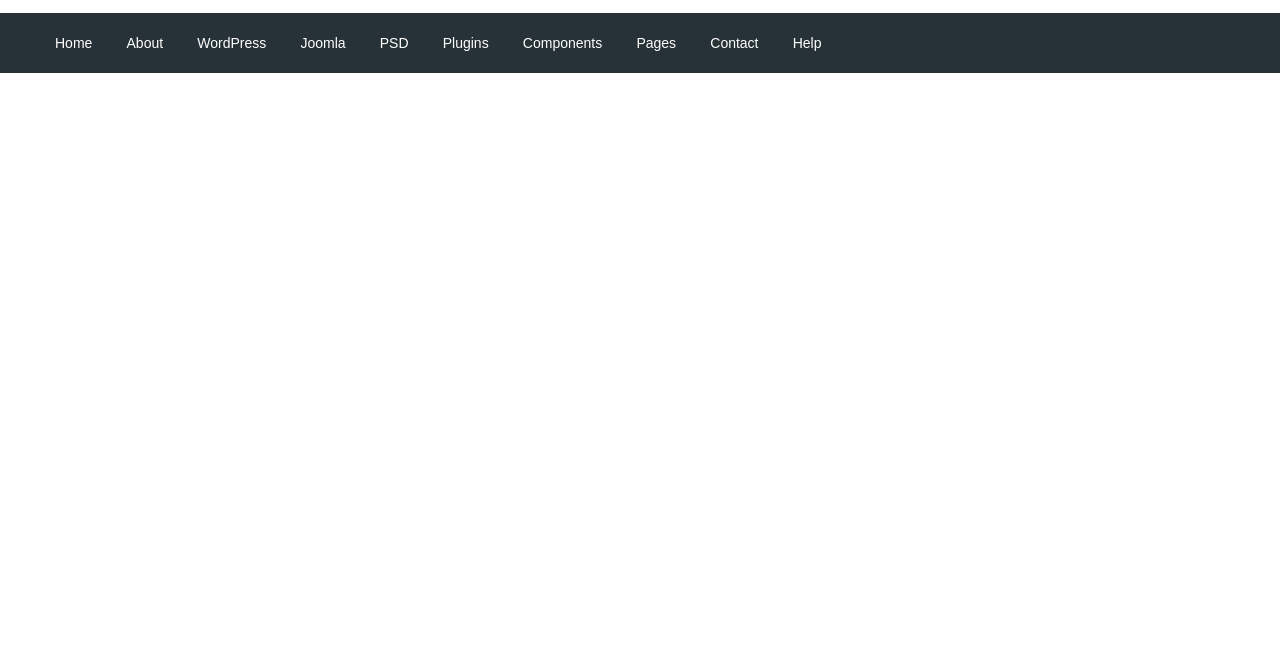
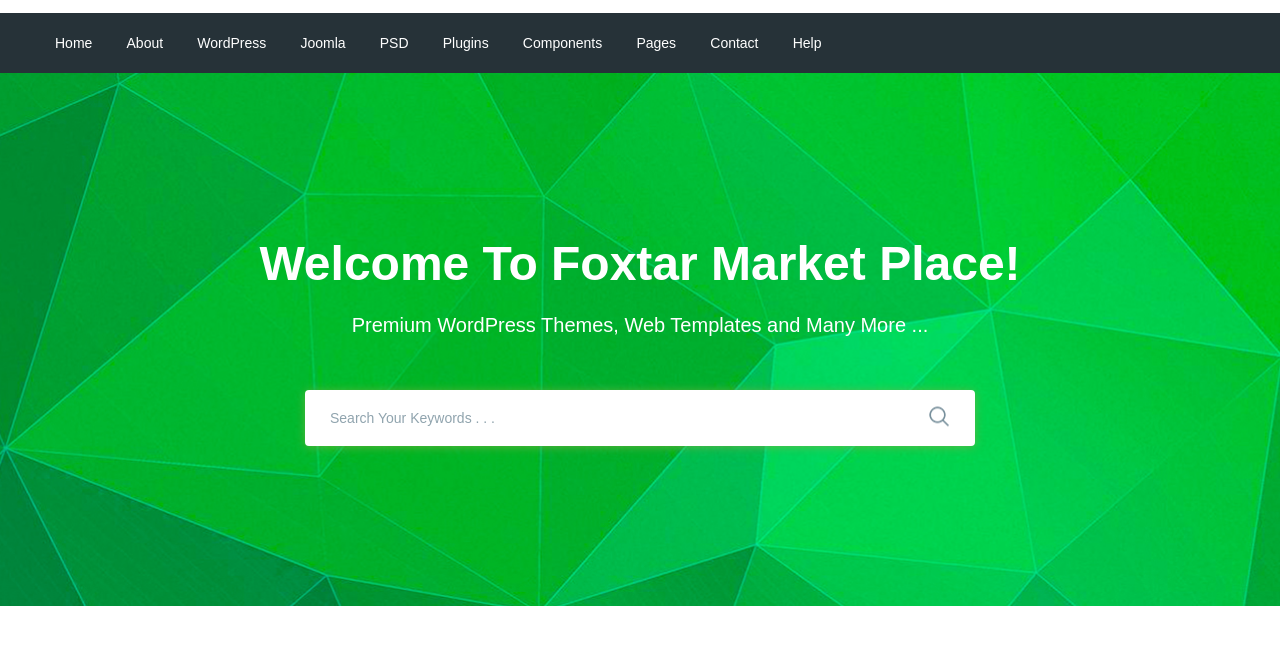
Before and after one commit to JustSunr1se/moderno, a website: page app/index.html in a window 1280 px wide. Shown: the part 77-722 px from the top of the page. Drawn offline with nearby package versions, Linux system fonts and the light colour scheme; files that its build step writes are made by us from their sources.

Commit message:
added search-section

```diff
--- a/app/index.html
+++ b/app/index.html
@@ -50,6 +50,25 @@
         </div>
 
     </header>
+
+
+    <section class="search" style="background-image: url('../images/search-bg.jpg');">
+        <div class="container">
+            <div class="search__inner">
+                <div class="search__inner-title">
+                    Welcome To Foxtar Market Place!
+                </div>
+                <div class="search__inner-text">Premium WordPress Themes, Web Templates and Many More ...</div>
+                <div class="search__inner-form">
+                    <form action="">
+                        <input type="text" placeholder="Search Your Keywords . . ." required>
+                        <button type="submit"><img src="images/icons/search.png" alt=""></button>
+
+                    </form>
+                </div>
+            </div>
+        </div>
+    </section>
     <script src="https://ajax.googleapis.com/ajax/libs/jquery/3.6.0/jquery.min.js"></script>
     <script src="js/libs.min.js"></script>
     <script src="js/main.min.js"></script>
--- a/app/scss/style.scss
+++ b/app/scss/style.scss
@@ -40,14 +40,70 @@
   align-items: center;
 }
 .menu__list {
-    li{
-        display: inline-block;
-        & + li{
-            margin-left: 30px;
-        }
+  li {
+    display: inline-block;
+    & + li {
+      margin-left: 30px;
     }
-    a{
-        color: #fff;
-        font-size: 14px;
+  }
+  a {
+    color: #fff;
+    font-size: 14px;
+  }
+}
+.search {
+  background-repeat: no-repeat;
+  background-size: cover;
+  background-position: center;
+  min-height: 533px;
+}
+.search__inner {
+  padding: 155px 0 100px;
+  color: #fff;
+  text-align: center;
+
+  &-title {
+    font-family: "Roboto-Bold", sans-serif;
+    font-weight: 700;
+    font-size: 48px;
+    margin-bottom: 10px;
+    line-height: 72px;
+  }
+  &-text {
+    font-family: "Roboto-Medium", sans-serif;
+    font-weight: 500;
+    font-size: 20px;
+    margin-bottom: 50px;
+    line-height: 30px;
+  }
+  &-form {
+    max-width: 670px;
+    margin: 0 auto;
+    position: relative;
+    input {
+      display: block;
+      width: 100%;
+      box-shadow: 0px 1px 10px 0px rgba(124, 178, 64, 0.75);
+      border-radius: 4px;
+      height: 56px;
+      border: none;
+      font-size: 14px;
+      font-weight: 500;
+      padding-left: 25px;
+      padding-right: 60px;
     }
+    button{
+      position: absolute;
+      border: none;
+      background-color: transparent;
+      right: 20px;
+      top: 50%;
+      transform: translateY(-50%);
+      cursor: pointer;
+    }
+  }
 }
+.search__inner-form input::placeholder {
+  color: #90a4ae;
+  font-weight: 500;
+}
```
Also changed, not shown: app/images/icons/search.png (added), app/images/icons/search.svg (added), app/images/search-bg.jpg (added).
